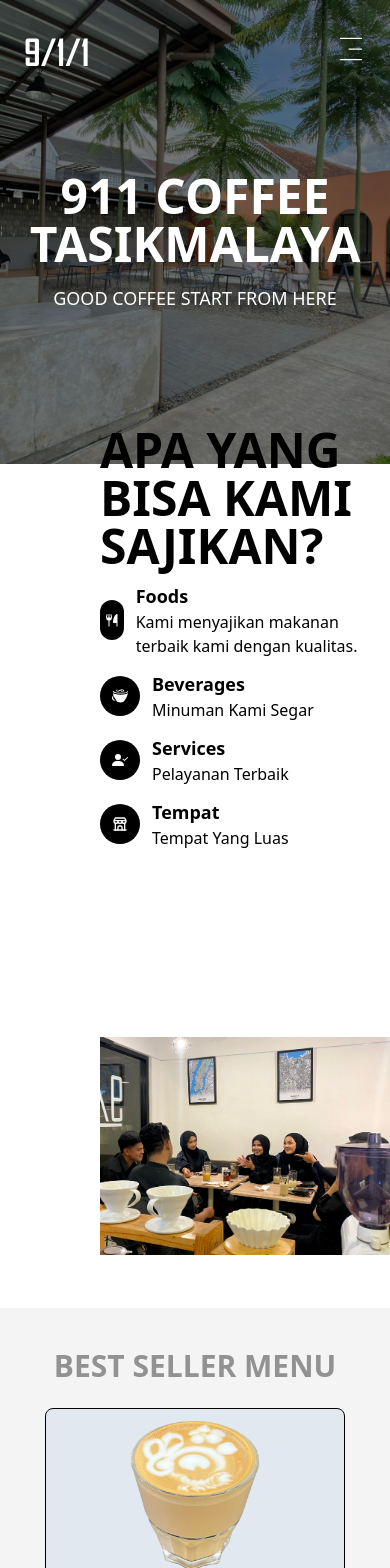
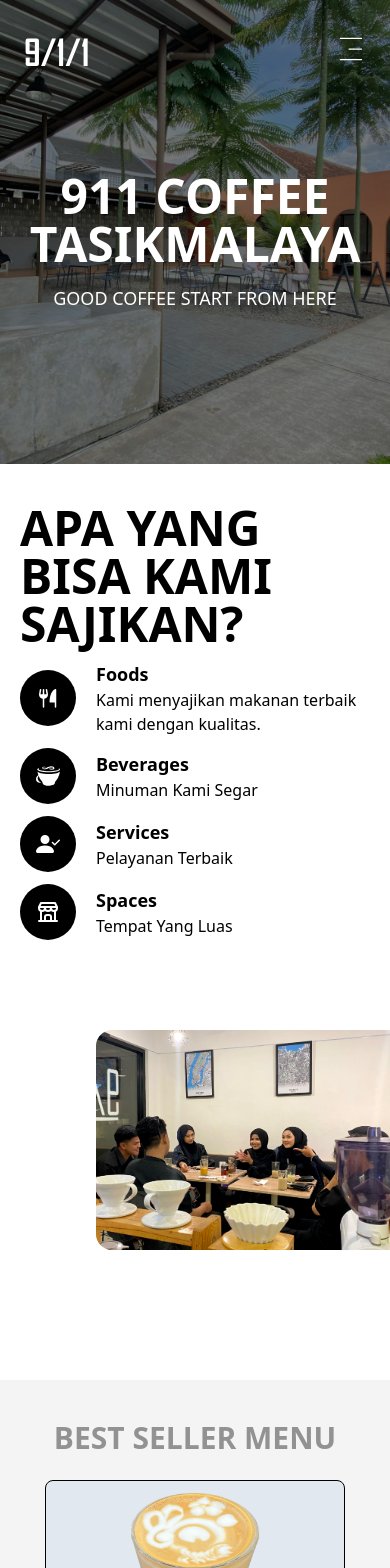
Before and after one commit to Kenzyyy29/911-tasik, a Next.js app: page / in a window 390 px wide. Shown: the top 1568 px of the page. Built offline with nearby package versions, Linux system fonts and the light colour scheme.

Commit message:
update:resign

```diff
--- a/app/about-us/page.jsx
+++ b/app/about-us/page.jsx
@@ -1,7 +1,5 @@
 import ReviewCards from "@/components/ui/ReviewCards";
 import Link from "next/link";
-
-
 
 const spot = [
  {
@@ -52,12 +50,10 @@
     </div>
    </section>
 
-
-
    {/* Spot Section */}
    <section className="h-auto py-10 w-full flex flex-col gap-6 items-center justify-center bg-[#f4f4f4]">
     <h1 className="text-3xl text-black/40 font-bold">Favorite Spot</h1>
-    <div className="grid grid-cols-3 gap-5">
+    <div className="grid lg:grid-cols-3 grid-cols-1 gap-5">
      {spot.map((item, index) => (
       <div
        key={index}
@@ -78,7 +74,7 @@
    {/*Review Section*/}
    <section className="h-auto w-full flex flex-col  justify-center  bg-white p-10">
     <div className="text-center h-full w-full flex flex-col gap-10 items-center justify-center ">
-     <div className="flex flex-col lg:flex-row gap-5 items-center justify-center px-10">
+     <div className="flex flex-col lg:flex-row gap-5 items-center justify-center px-1 lg:px-10">
       <div className="flex flex-col gap-5 items-start max-w-[690px]">
        <h1 className="text-5xl font-bold text-start">
         Ceritakan Pengalaman Berharga anda bersama kami!
@@ -96,16 +92,16 @@
      </div>
     </div>
    </section>
-   <section className="h-screen py-10 w-full flex gap-20 items-center justify-center bg-[#f4f4f4] pr-5">
+   <section className="h-screen py-10 w-full flex flex-col lg:flex-row gap-20 items-center justify-center bg-[#f4f4f4] pr-5">
     <div className="w-auto h-[400px] bg-white shadow-lg rounded-r-2xl flex items-end justify-center overflow-hidden">
      <img
       src="/4.jpeg"
       alt=""
-      className=""
+      className="h-full lg:h-auto"
      />
     </div>
-    <div className="flex flex-col gap-5 max-w-[500px]">
-     <h1 className="text-5xl font-bold">BERGABUNGLAH BERSAMA KAMI</h1>
+    <div className="flex flex-col gap-5 max-w-[500px] px-4 lg:px-0">
+     <h1 className="text-4xl lg:text-5xl font-bold">BERGABUNGLAH BERSAMA KAMI</h1>
      <p className="text-lg">
       Lorem ipsum, dolor sit amet consectetur adipisicing elit. Eos tempore, ea
       a beatae mollitia placeat enim laudantium. Porro, commodi culpa? Maxime
--- a/app/page.jsx
+++ b/app/page.jsx
@@ -22,7 +22,7 @@
    icon: <BsFillPersonCheckFill />,
    desctiption: "Pelayanan Terbaik",
   },
-  {name: "Tempat", icon: <TbBuildingStore />, desctiption: "Tempat Yang Luas"},
+  {name: "Spaces", icon: <TbBuildingStore />, desctiption: "Tempat Yang Luas"},
  ],
 };
 
@@ -50,17 +50,19 @@
     </div>
    </section>
    {/*Kelebihan*/}
-   <section className="h-screen w-full flex items-center  bg-white">
-    <div className="text-center h-full w-full flex flex-col gap-10  justify-center pl-[100px]">
-     <div className="flex flex-col lg:flex-row gap-24 items-center justify-center">
-      <div className="flex flex-col gap-3 w-full text-start ">
+   <section className="min-h-screen w-full flex flex-col lg:flex-row items-center py-10 lg:py-0 bg-white">
+    <div className="text-center h-full w-full flex flex-col gap-10  justify-center lg:pl-[100px]">
+     <div className="flex flex-col lg:flex-row lg:gap-24 items-center justify-center">
+      <div className="flex flex-col gap-3 w-full text-start px-[20px] lg:px-0">
        <h1 className="text-5xl font-bold">{kelebihan.name}</h1>
        {kelebihan.items.map((item, index) => (
         <div
          key={index}
-         className="flex gap-3 items-center">
-         <div className="rounded-full w-10 h-10 bg-black text-white flex items-center justify-center">
-          {item.icon}
+         className="flex gap-5 lg:gap-3 items-center">
+         <div className="rounded-full bg-black text-white flex items-center justify-center">
+          <div className="w-14 h-14 flex items-center justify-center text-2xl">
+           {item.icon}
+          </div>
          </div>
          <div className="flex flex-col items-start justify-center">
           <h1 className="text-lg font-semibold">{item.name}</h1>
@@ -69,11 +71,11 @@
         </div>
        ))}
       </div>
-      <div className="w-full overflow-hidden h-[400px] flex items-center rounded-l-2xl">
+      <div className="w-full overflow-hidden h-[400px] flex items-center rounded-l-2xl pl-24 lg:pl-0">
        <img
         src="/6.jpeg"
         alt=""
-        className="w-full"
+        className="w-full rounded-l-2xl"
        />
       </div>
      </div>
@@ -105,7 +107,7 @@
      </Link>
     </div>
    </section>
-   <section className="h-auto py-10 w-full gap-[100px] flex items-center justify-center px-[100px]">
+   <section className="h-auto py-10 w-full gap-14 lg:gap-[100px] flex flex-col lg:flex-row items-center justify-center px-10 lg:px-[100px]">
     <div className="h-[400px] w-[300px] bg-black rounded-lg"></div>
     <div className="flex flex-col gap-3 max-w-[400px]">
      <h1 className="text-4xl font-bold">
--- a/app/product/layout.jsx
+++ b/app/product/layout.jsx
@@ -17,7 +17,7 @@
      </h2>
     </div>
    </div>
-   <div className="flex h-screen lg:pt-[40px] pb-[50px] px-[10px] lg:px-[90px] bg-[#f4f4f4]">
+   <div className="flex flex-col lg:flex-row items-center justify-center lg:items-start h-screen lg:pt-[40px] pb-[50px] px-[10px] lg:px-[90px] bg-[#f4f4f4]">
     <Sidebar />
     {children}
    </div>
--- a/package.json
+++ b/package.json
@@ -13,6 +13,7 @@
     "react": "^19.0.0",
     "react-dom": "^19.0.0",
     "react-icons": "^5.5.0",
+    "react-responsive": "^10.0.1",
     "swiper": "^11.2.6"
   },
   "devDependencies": {
```
Also changed, not shown: 1 other file (tests, documents, lock files or other folders).
